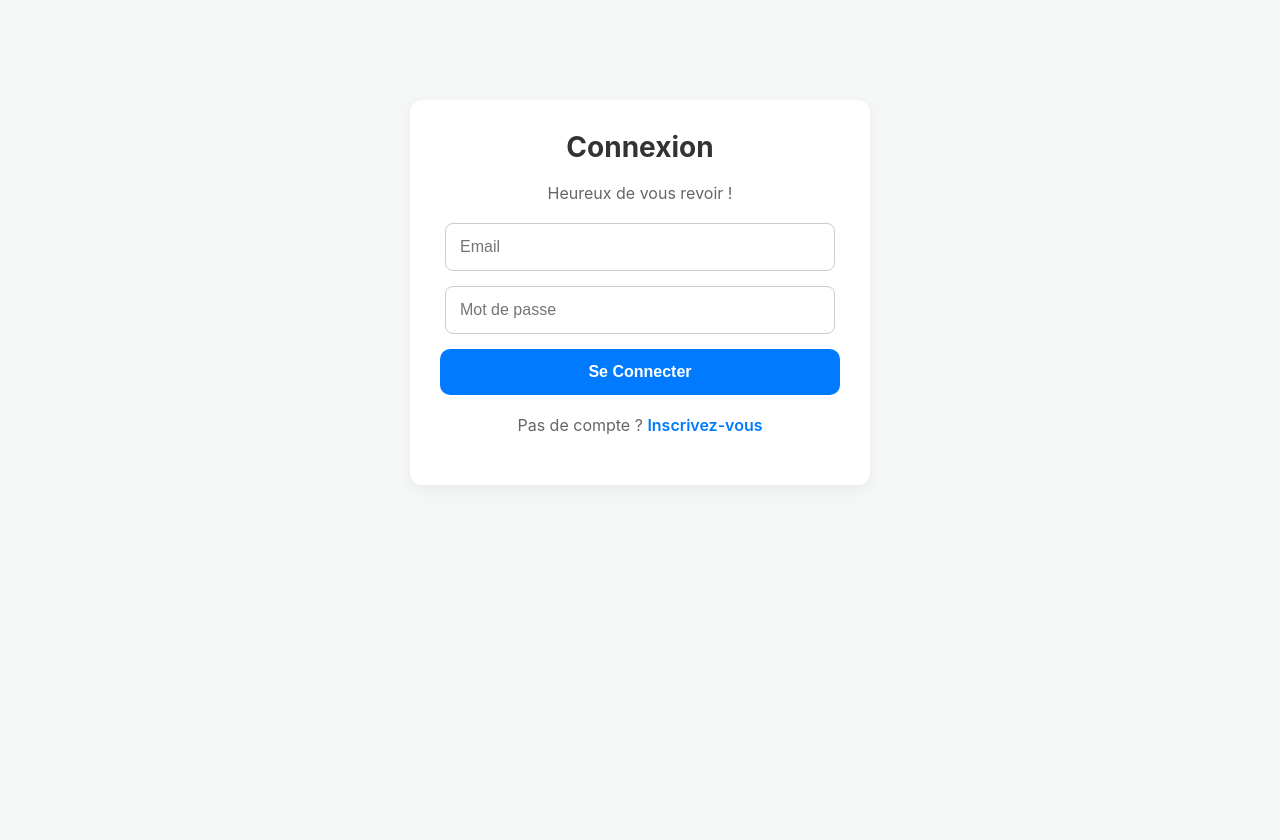
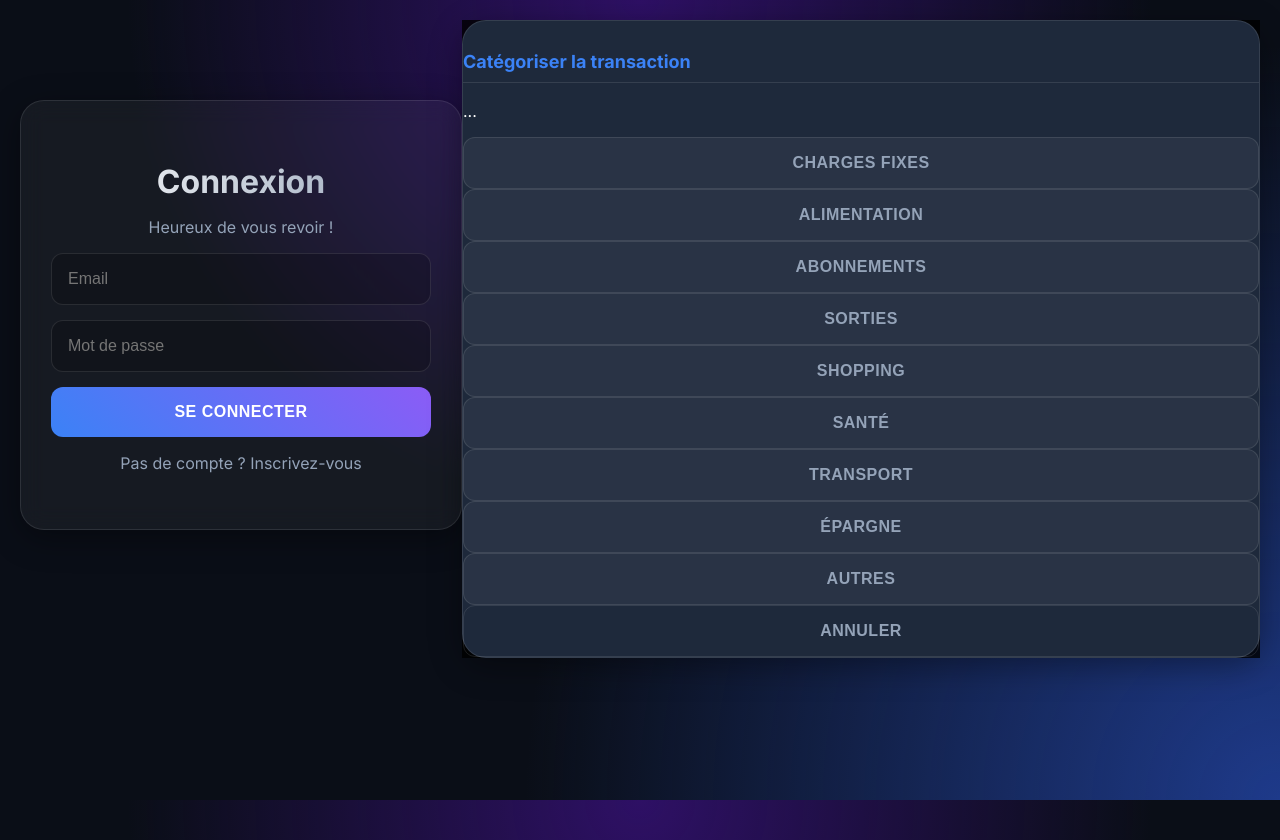
Before and after one commit to Fuko-O/BackEnd, a Flask app: page / in a window 1280 px wide. Before the commit the page ends 434 px from the top, so only its background shows below. Run offline with Flask 3, Linux system fonts and the light colour scheme; some libraries are stand-ins or nearby versions.

Commit message:
Modification du css

```diff
--- a/static/app.js
+++ b/static/app.js
@@ -117,10 +117,12 @@
             categoryHtml = `<div class="transaction-category">${tx.categorie || '...'} > ${tx.sous_categorie || '...'}</div>`;
         }
         item.innerHTML = `
+            <div class="transaction-info">
+                <div class="transaction-libelle">${tx.libelle_nettoye || tx.libelle}</div>
+                <div class="transaction-details">${tx.date}</div>
+                ${categoryHtml}
+             </div>
             <span class="transaction-amount ${amountClass}">${tx.montant.toFixed(2)} €</span>
-            <div class="transaction-libelle">${tx.libelle_nettoye || tx.libelle}</div>
-            ${categoryHtml}
-            <div class="transaction-details">${tx.date}</div>
         `;
         transactionsList.appendChild(item);
     }
--- a/static/style.css
+++ b/static/style.css
@@ -1,89 +1,258 @@
-body { font-family: -apple-system, BlinkMacSystemFont, "Segoe UI", Roboto, sans-serif; background-color: #f4f7f6; margin: 0; padding: 20px; display: flex; justify-content: center; }
+@import url('https://fonts.googleapis.com/css2?family=Inter:wght@300;400;600;700&display=swap');
 
-.login-container {
-    text-align: center; padding: 30px; width: 100%; max-width: 400px;
-    background: #fff; border-radius: 12px; box-shadow: 0 4px 12px rgba(0,0,0,0.05); margin-top: 10vh;
-}
-.login-container h1 { font-size: 28px; color: #333; }
-.login-container p { font-size: 16px; color: #666; margin-bottom: 20px; }
-.login-container .form-group { margin-bottom: 15px; }
-.login-container input {
-    width: 90%; padding: 14px; border: 1px solid #ccc;
-    border-radius: 8px; font-size: 16px;
-}
-.login-container .button-group { display: flex; gap: 10px; }
-#login-btn, #signup-btn {
-    flex: 1; padding: 14px; font-size: 16px; font-weight: 600;
-    color: #fff; background-color: #007aff; border: none;
-    border-radius: 10px; cursor: pointer;
-}
-#signup-btn { background-color: #34c759; }
-#auth-error { color: #ff3b30; margin-top: 15px; font-weight: 600; display: none; }
-.auth-toggle { margin-top: 20px; font-size: 14px; color: #555; }
-.auth-toggle a { color: #007aff; font-weight: 600; cursor: pointer; }
-
-.app-container { width: 100%; max-width: 400px; background: #ffffff; border-radius: 12px; box-shadow: 0 4px 12px rgba(0,0,0,0.05); padding: 24px; }
-
-#dashboard-principal { background: linear-gradient(135deg, #007aff, #00c6ff); color: white; padding: 20px; border-radius: 10px; text-align: center; margin-bottom: 20px; }
-#dashboard-principal h2 { margin: 0 0 5px 0; font-size: 16px; font-weight: 500; }
-#dashboard-principal .montant-total { font-size: 36px; font-weight: 700; }
-#dashboard-principal .montant-jour { font-size: 15px; opacity: 0.85; }
-
-h1 { font-size: 24px; margin-top: 0; text-align: center; }
-.button-group { display: flex; gap: 10px; margin-bottom: 20px; }
-button { flex: 1; padding: 15px 10px; font-size: 14px; font-weight: bold; color: #fff; background-color: #007aff; border: none; border-radius: 8px; cursor: pointer; }
-button:disabled { background-color: #aaa; }
-#analyze-budget-button { background-color: #34c759; }
-#logout-btn { background-color: #ff3b30; }
-
-#budget-coach { margin-top: 20px; background: #eef7ff; border: 1px solid #d0e8ff; border-radius: 8px; padding: 16px; }
-.coach-message { font-size: 15px; font-style: italic; color: #003d7a; margin-bottom: 15px; }
-.enveloppe { display: flex; justify-content: space-between; font-size: 14px; margin-bottom: 8px; }
-.enveloppe-categorie { font-weight: 600; }
-.enveloppe-montant { font-weight: bold; color: #007aff; }
-
-#transactions-list { margin-top: 20px; padding: 0; list-style: none; }
-.transaction-item { padding: 12px; border-bottom: 1px solid #eee; }
-.transaction-libelle { font-size: 14px; font-weight: 500; color: #333; }
-.transaction-details { font-size: 12px; color: #888; }
-.transaction-category { font-size: 13px; font-weight: 600; color: #007aff; }
-.transaction-amount { float: right; font-weight: bold; }
-.positive { color: #34c759; }
-.negative { color: #ff3b30; }
-.categorize-btn { font-size: 12px; padding: 4px 8px; background-color: #ff9500; color: white; border: none; border-radius: 5px; cursor: pointer; margin-top: 5px; }
-
-#new-transaction-form { margin-top: 20px; padding: 15px; background: #f0f0f0; border-radius: 8px; }
-#new-transaction-form h3 { margin-top: 0; text-align: center; }
-#new-transaction-form div { margin-bottom: 10px; }
-#new-transaction-form input { width: 95%; padding: 8px; border: 1px solid #ccc; border-radius: 4px; }
-#new-transaction-form { display: none; }
-
-#goal-section {
-    background: #f9f9f9; border: 1px solid #eee; border-radius: 8px;
-    padding: 16px; margin-bottom: 20px; display: none;
-}
-#goal-section label { display: block; font-weight: 600; margin-bottom: 8px; text-align: center; }
-#goal-section input {
-    width: 95%; padding: 12px; border: 1px solid #ccc;
-    border-radius: 4px; font-size: 16px; text-align: center;
+:root {
+    --bg-dark: #0a0e17;
+    --bg-gradient: linear-gradient(135deg, #0f172a 0%, #1e1b4b 100%);
+    --glass-bg: rgba(255, 255, 255, 0.05);
+    --glass-border: rgba(255, 255, 255, 0.1);
+    --glass-shadow: 0 8px 32px 0 rgba(0, 0, 0, 0.37);
+    --text-primary: #ffffff;
+    --text-secondary: #94a3b8;
+    --accent-blue: #3b82f6;
+    --accent-gradient: linear-gradient(45deg, #3b82f6, #8b5cf6);
+    --accent-green: #10b981;
+    --accent-red: #ef4444;
 }
 
+body {
+    font-family: 'Inter', sans-serif;
+    background: var(--bg-dark);
+    background-image: radial-gradient(circle at 50% 0%, #2e1065 0%, transparent 50%),
+                      radial-gradient(circle at 100% 100%, #1e3a8a 0%, transparent 50%);
+    background-attachment: fixed;
+    color: var(--text-primary);
+    margin: 0;
+    padding: 20px;
+    min-height: 100vh;
+    display: flex;
+    justify-content: center;
+    align-items: flex-start; /* Meilleur pour le scroll sur mobile */
+}
+
+/* --- EFFET DE VERRE (GLASSMORPHISM) COMMUN --- */
+.login-container, .app-container, .modal-content {
+    background: var(--glass-bg);
+    backdrop-filter: blur(12px);
+    -webkit-backdrop-filter: blur(12px);
+    border: 1px solid var(--glass-border);
+    border-radius: 24px;
+    box-shadow: var(--glass-shadow);
+    color: var(--text-primary);
+}
+
+/* --- LOGIN --- */
+.login-container {
+    text-align: center;
+    padding: 40px 30px;
+    width: 100%;
+    max-width: 380px;
+    margin-top: 10vh;
+}
+
+.login-container h1 {
+    font-size: 32px;
+    margin-bottom: 10px;
+    background: linear-gradient(to right, #fff, #94a3b8);
+    -webkit-background-clip: text;
+    -webkit-text-fill-color: transparent;
+}
+
+.login-container p {
+    color: var(--text-secondary);
+}
+
+/* --- INPUTS (Champs de saisie) --- */
+input {
+    width: 100%;
+    padding: 16px;
+    margin-bottom: 15px;
+    background: rgba(0, 0, 0, 0.2);
+    border: 1px solid var(--glass-border);
+    border-radius: 12px;
+    color: white;
+    font-size: 16px;
+    box-sizing: border-box; /* Important pour ne pas dépasser */
+    transition: all 0.3s ease;
+}
+
+input:focus {
+    outline: none;
+    border-color: var(--accent-blue);
+    background: rgba(0, 0, 0, 0.4);
+    box-shadow: 0 0 15px rgba(59, 130, 246, 0.3);
+}
+
+/* --- BOUTONS --- */
+button {
+    width: 100%;
+    padding: 16px;
+    font-size: 16px;
+    font-weight: 600;
+    color: white;
+    background: var(--accent-gradient);
+    border: none;
+    border-radius: 12px;
+    cursor: pointer;
+    transition: transform 0.2s, box-shadow 0.2s;
+    text-transform: uppercase;
+    letter-spacing: 0.5px;
+}
+
+button:hover {
+    transform: translateY(-2px);
+    box-shadow: 0 5px 15px rgba(139, 92, 246, 0.4);
+}
+
+button:disabled {
+    opacity: 0.5;
+    cursor: not-allowed;
+    transform: none;
+}
+
+#logout-btn {
+    background: rgba(239, 68, 68, 0.2);
+    color: var(--accent-red);
+    border: 1px solid rgba(239, 68, 68, 0.3);
+    padding: 8px 16px;
+    margin-left: 10px;
+    border-radius: 8px;
+    text-transform: none;
+}
+
+/* --- DASHBOARD --- */
+.app-container {
+    width: 100%;
+    max-width: 420px;
+    padding: 30px;
+}
+
+/* Bloc "Reste à dépenser" */
+#dashboard-principal {
+    background: linear-gradient(135deg, rgba(59, 130, 246, 0.8), rgba(139, 92, 246, 0.8));
+    padding: 25px;
+    border-radius: 20px;
+    text-align: center;
+    margin-bottom: 30px;
+    box-shadow: 0 10px 25px rgba(59, 130, 246, 0.3);
+    border: 1px solid rgba(255,255,255,0.2);
+}
+
+#dashboard-principal h2 {
+    font-size: 14px;
+    text-transform: uppercase;
+    letter-spacing: 1px;
+    opacity: 0.8;
+    margin-top: 0;
+}
+
+.montant-total { font-size: 42px; font-weight: 700; text-shadow: 0 2px 10px rgba(0,0,0,0.2); }
+.montant-jour { font-size: 14px; background: rgba(0,0,0,0.2); display: inline-block; padding: 4px 12px; border-radius: 20px; margin-top: 5px;}
+
+/* Sections */
+h3 {
+    font-size: 18px;
+    border-bottom: 1px solid var(--glass-border);
+    padding-bottom: 10px;
+    margin-top: 30px;
+    color: var(--accent-blue);
+}
+
+/* Liste des transactions */
+.transaction-item {
+    background: rgba(255,255,255,0.03);
+    margin-bottom: 10px;
+    padding: 15px;
+    border-radius: 12px;
+    border: 1px solid transparent;
+    display: flex;
+    justify-content: space-between;
+    align-items: center;
+    transition: background 0.2s;
+}
+
+.transaction-item:hover {
+    background: rgba(255,255,255,0.07);
+    border-color: var(--glass-border);
+}
+
+.transaction-info { display: flex; flex-direction: column; }
+.transaction-libelle { font-weight: 600; font-size: 15px; }
+.transaction-details { font-size: 12px; color: var(--text-secondary); margin-top: 4px; }
+
+.transaction-amount { font-weight: 700; font-size: 15px; }
+.positive { color: var(--accent-green); text-shadow: 0 0 10px rgba(16, 185, 129, 0.3); }
+.negative { color: var(--text-primary); }
+
+.categorize-btn {
+    background: rgba(245, 158, 11, 0.2);
+    color: #fbbf24;
+    border: 1px solid rgba(245, 158, 11, 0.4);
+    font-size: 11px;
+    padding: 4px 10px;
+    margin-top: 5px;
+    width: auto;
+    display: inline-block;
+}
+
+/* Coach & Enveloppes */
+#budget-coach {
+    background: rgba(59, 130, 246, 0.1);
+    border: 1px solid rgba(59, 130, 246, 0.2);
+    border-radius: 16px;
+    padding: 20px;
+}
+
+.coach-message {
+    color: #bfdbfe;
+    font-style: italic;
+    border-left: 3px solid var(--accent-blue);
+    padding-left: 10px;
+}
+
+.enveloppe {
+    display: flex;
+    justify-content: space-between;
+    padding: 10px 0;
+    border-bottom: 1px solid var(--glass-border);
+    font-size: 14px;
+}
+.enveloppe:last-child { border-bottom: none; }
+
+/* Formulaire ajout */
+#new-transaction-form {
+    background: transparent;
+    border: 1px dashed var(--glass-border);
+    padding: 20px;
+    margin-top: 20px;
+}
+
+/* --- MODALE --- */
 .modal-backdrop {
-    position: fixed; top: 0; left: 0; width: 100%; height: 100%;
-    background: rgba(0, 0, 0, 0.6); display: none; align-items: center;
-    justify-content: center; z-index: 1000;
+    background: rgba(0, 0, 0, 0.8);
+    backdrop-filter: blur(5px);
 }
-.modal-backdrop.visible { display: flex; }
+
 .modal-content {
-    background: white; padding: 24px; border-radius: 12px;
-    box-shadow: 0 4px 20px rgba(0,0,0,0.2); width: 90%; max-width: 450px;
+    background: #1e293b; /* Fond un peu plus opaque pour lisibilité */
+    border: 1px solid rgba(255,255,255,0.1);
 }
-#modal-title { margin-top: 0; font-size: 20px; }
-#modal-tx-libelle { font-size: 16px; color: #555; margin-bottom: 20px; font-style: italic; }
-.category-grid { display: grid; grid-template-columns: repeat(3, 1fr); gap: 10px; }
+
 .category-button {
-    padding: 12px 8px; font-size: 13px; font-weight: 600; border: 1px solid #007aff;
-    background: #f0f7ff; color: #007aff; border-radius: 8px; cursor: pointer;
+    background: rgba(255,255,255,0.05);
+    border: 1px solid var(--glass-border);
+    color: var(--text-secondary);
+    transition: all 0.2s;
 }
-.category-button:hover { background: #007aff; color: white; }
-#modal-cancel-btn { margin-top: 20px; width: 100%; background-color: #8e8e93; }
+
+.category-button:hover, .category-button:active {
+    background: var(--accent-blue);
+    color: white;
+    border-color: var(--accent-blue);
+    box-shadow: 0 0 15px rgba(59, 130, 246, 0.5);
+}
+
+#modal-cancel-btn {
+    background: transparent;
+    border: 1px solid var(--glass-border);
+    color: var(--text-secondary);
+}
```
